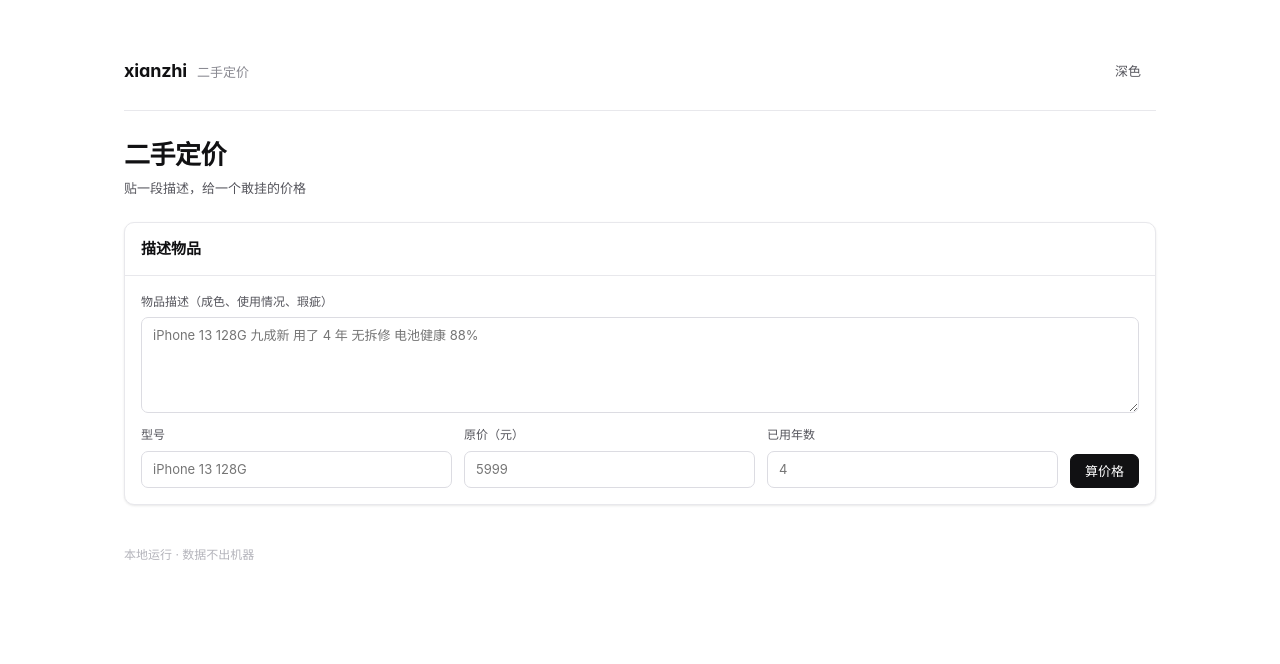
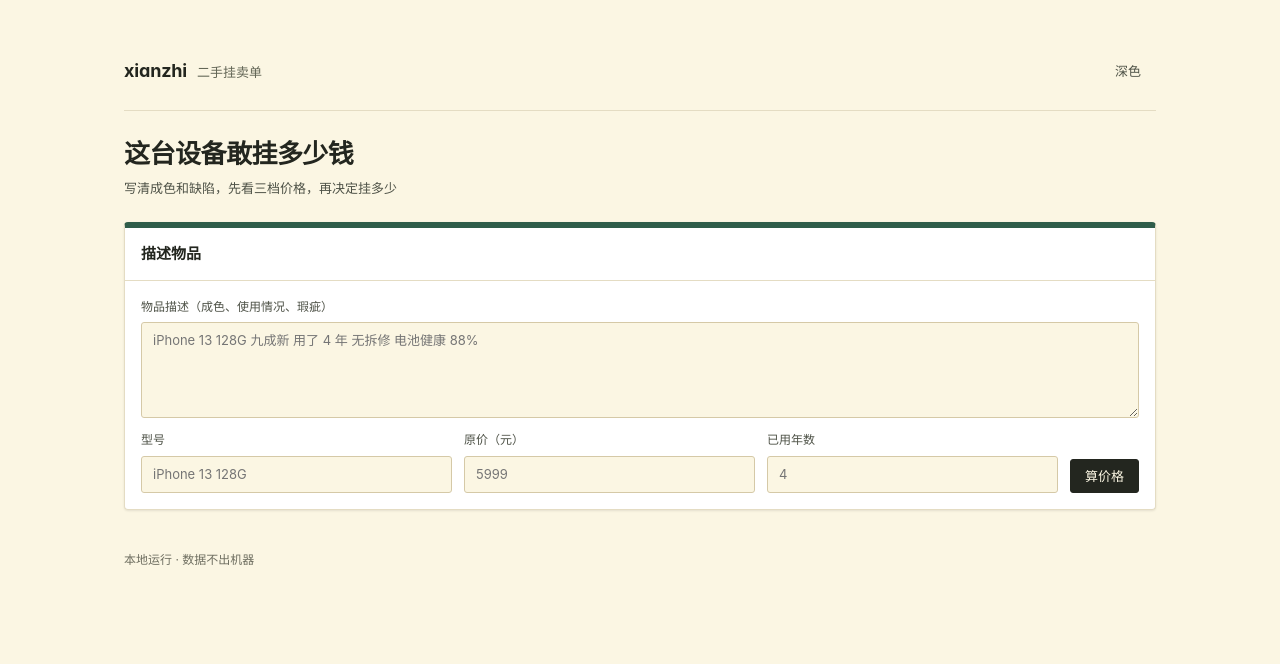
Before and after one commit to wushiyi105-jpg/xianzhi, a FastAPI app: page / in a window 1280 px wide. Shown: the top 664 px of the page. Run offline with FastAPI, Linux system fonts and the light colour scheme; parts of the project's set-up code (start-up, migrations or seed data) failed here and were passed over.

Commit message:
feat(ui): 按产品任务重做专属首屏与视觉

```diff
--- /dev/null
+++ b/static/theme.css
@@ -0,0 +1,27 @@
+:root {
+  --bg: #FBF6E3;
+  --bg-subtle: #F6EFD8;
+  --bg-muted: #EDE2C2;
+  --card: #FFFFFF;
+  --text: #23261F;
+  --text-2: #4e5247;
+  --text-3: #626555;
+  --text-4: #6e6e60;
+  --border: #E4DCC3;
+  --border-2: #D5C9A7;
+  --border-3: #C1B184;
+  --accent: #2F5D4A;
+  --accent-soft: #E6F1EA;
+  --accent-ink: #244A3A;
+  --radius: 4px;
+  --radius-sm: 3px;
+  --radius-lg: 8px;
+}
+:root[data-theme="dark"] {
+  --accent: #7FB89B;
+  --accent-soft: #173126;
+  --accent-ink: #B6DCC8;
+}
+.page-head h1 { font-family: "Songti SC", "SimSun", serif; }
+.big { color: #2F5D4A; font-family: var(--mono); }
+.card:first-of-type { border-top: 6px solid #2F5D4A; }
--- a/static/ui.css
+++ b/static/ui.css
@@ -325,3 +325,25 @@ hr.sep { border: 0; border-top: 1px solid var(--border); margin: 24px 0; }
 .board-item:last-child { border-bottom: 0; padding-bottom: 0; }
 .board-item .t { font-size: var(--fs-sm); font-weight: 600; }
 .board-item .why { color: var(--text-3); font-size: var(--fs-xs); margin-top: 2px; line-height: 1.5; }
+
+
+.daywall { display: grid; grid-template-columns: repeat(auto-fit, minmax(112px, 1fr)); gap: 8px; }
+.daytile { border: 1px solid var(--border); border-radius: var(--radius-sm); padding: 10px; background: var(--bg-subtle); min-height: 96px; }
+.daytile .d { font-size: var(--fs-2xs); color: var(--text-3); letter-spacing: .05em; }
+.daytile .shift { margin-top: 5px; font-size: var(--fs-xs); color: var(--text-2); display: flex; gap: 5px; }
+.daytile .shift b { color: var(--text); font-weight: 600; min-width: 28px; }
+.offers { display: grid; grid-template-columns: repeat(auto-fit, minmax(280px, 1fr)); gap: 12px; }
+.offer { border: 1px solid var(--border); border-radius: var(--radius); padding: 16px; background: var(--bg-subtle); }
+.offer .co { font-size: var(--fs-sm); font-weight: 600; }
+.offer .amount { margin: 6px 0 2px; font-size: var(--fs-2xl); font-weight: 650; font-variant-numeric: tabular-nums; letter-spacing: -.02em; }
+.offer .amount small { font-size: var(--fs-xs); font-weight: 500; color: var(--text-3); margin-left: 3px; }
+.offer dl { margin: 12px 0 0; display: grid; grid-template-columns: 1fr auto; gap: 5px; font-size: var(--fs-xs); }
+.offer dt { color: var(--text-3); }
+.offer dd { margin: 0; color: var(--text); font-variant-numeric: tabular-nums; }
+.ticket { border: 2px dashed var(--border-3); border-radius: var(--radius); padding: 16px; background: var(--bg-subtle); }
+.ticket .label { font-size: var(--fs-2xs); letter-spacing: .12em; color: var(--text-3); text-transform: uppercase; }
+.ticket .price { font-family: var(--mono); font-size: var(--fs-3xl); font-weight: 650; letter-spacing: -.03em; margin-top: 4px; }
+.chips { display: flex; flex-wrap: wrap; gap: 6px; margin-bottom: 16px; }
+
+
+.row-end { display: flex; gap: 8px; align-items: center; margin-left: auto; flex: none; }
--- a/templates/_macros.html
+++ b/templates/_macros.html
@@ -7,6 +7,7 @@
   <meta name="viewport" content="width=device-width, initial-scale=1">
   <title>{{ name }} · {{ tagline }}</title>
   <link rel="stylesheet" href="/static/ui.css">
+  <link rel="stylesheet" href="/static/theme.css">
 </head>
 <body>
   <main class="shell{% if wide %} shell--wide{% endif %}">
--- a/templates/index.html
+++ b/templates/index.html
@@ -1,6 +1,6 @@
 {% from "_macros.html" import shell, head, stats, card, tag, empty, note %}
-{% call shell("xianzhi", "二手定价") %}
-{{ head("二手定价", "贴一段描述，给一个敢挂的价格") }}
+{% call shell("xianzhi", "二手挂卖单") %}
+{{ head("这台设备敢挂多少钱", "写清成色和缺陷，先看三档价格，再决定挂多少") }}
 
 {% call card("描述物品") %}
 <form method="post" action="/quote">
```
